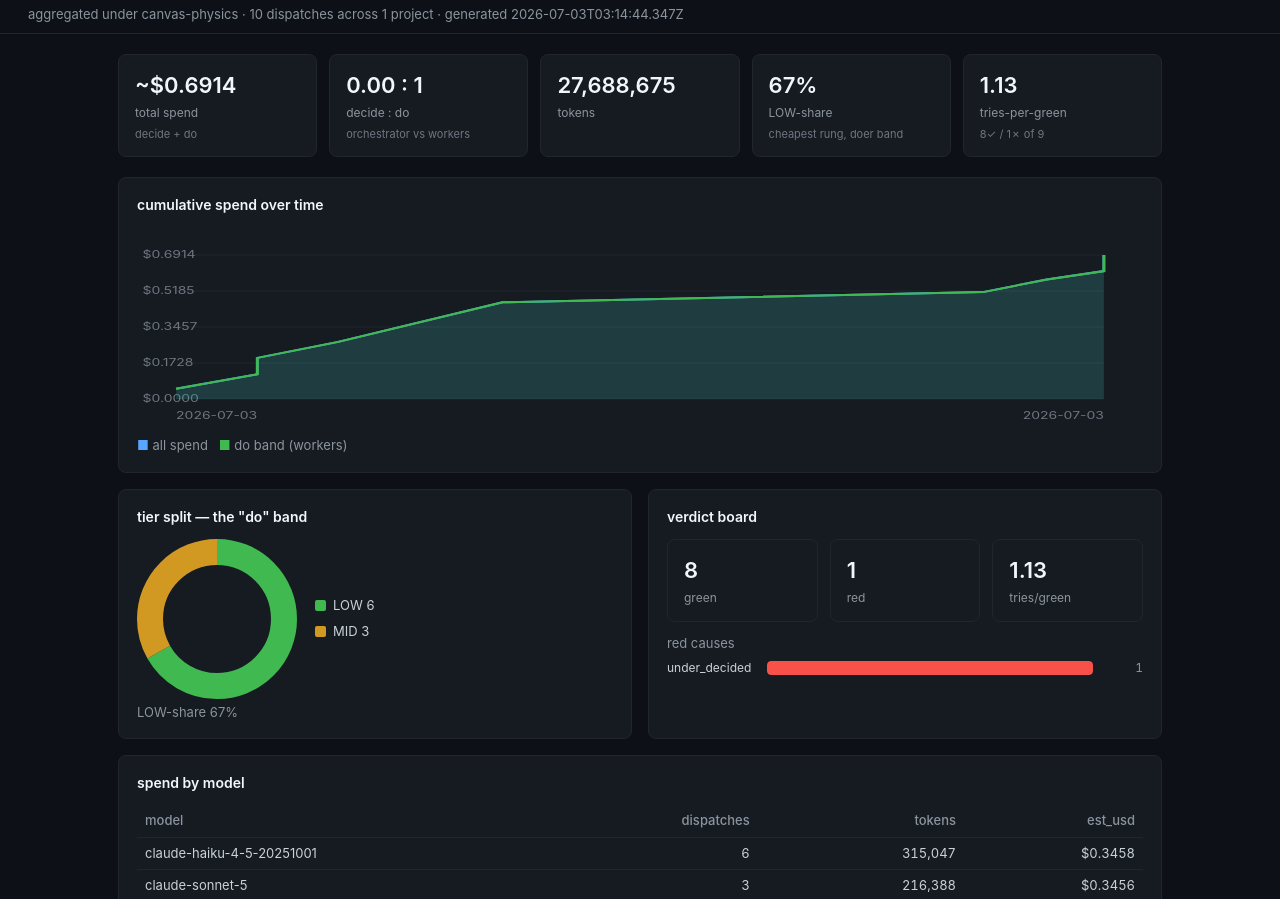
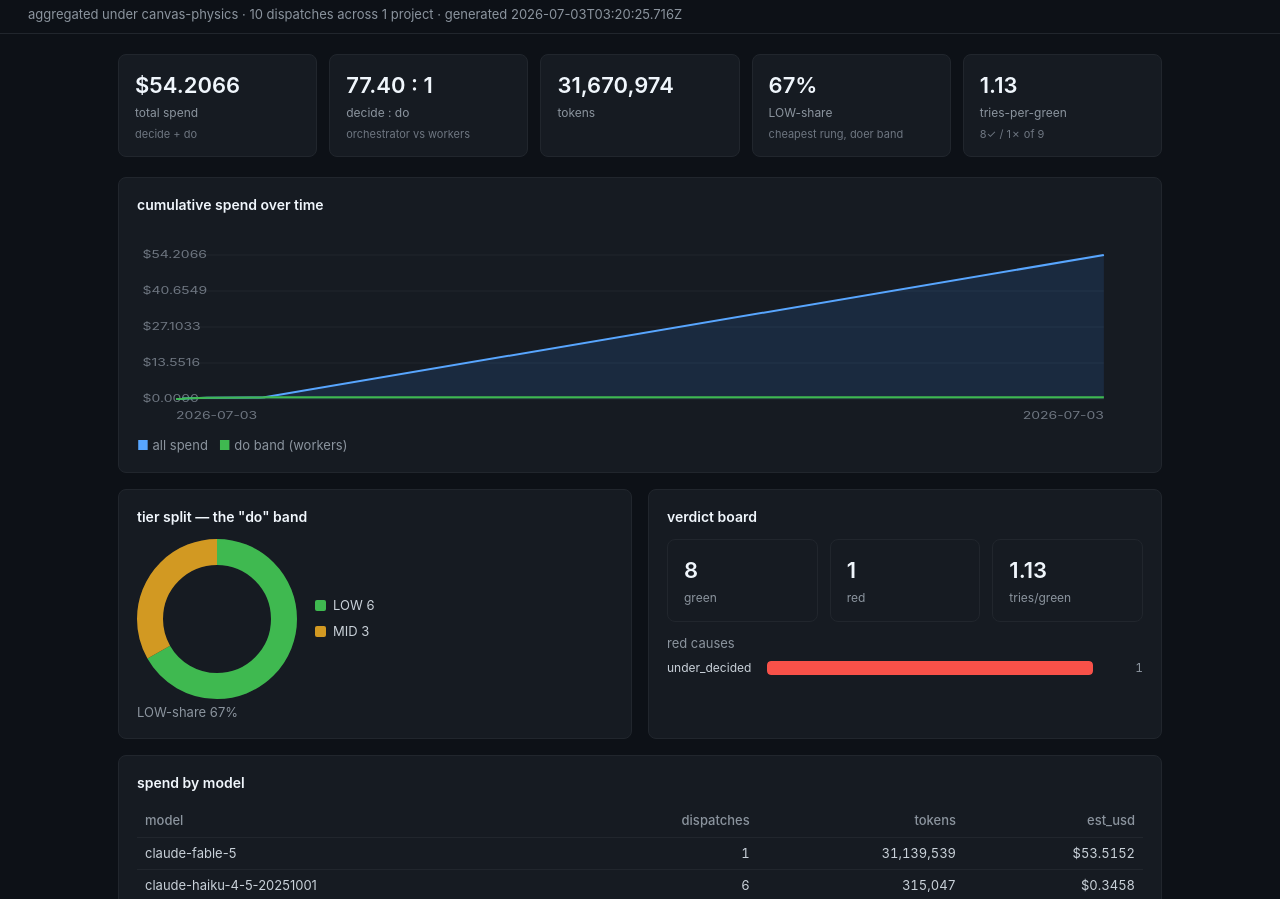
Before and after one commit to SCoureFoure/canvas-physics, a website: page dashboard.html in a window 1280 px wide. Shown: the part 53-952 px from the top of the page. Drawn offline with Linux system fonts and the light colour scheme.

Commit message:
Reprice orchestrator (fable) rows in cost dashboard
claude-fable-5 had no pricing key in tiers.json, so the Stop meter
logged tokens with est_usd null and the dashboard showed ~$0. Added
fable pricing ($10/$50 per MTok, cache read $1, cache write $12.50)
and backfilled the ledger rows.

Co-Authored-By: Claude Fable 5 <noreply@anthropic.com>

```diff
--- a/dashboard.html
+++ b/dashboard.html
@@ -41,23 +41,23 @@
 <body>
 <header>
   <h1>warboss-horde ledger</h1>
-  <div class="sub">aggregated under canvas-physics · 10 dispatches across 1 project · generated 2026-07-03T03:14:44.347Z</div>
+  <div class="sub">aggregated under canvas-physics · 10 dispatches across 1 project · generated 2026-07-03T03:20:25.716Z</div>
 </header>
 <main>
   <div class="kpis">
-    <div class="kpi"><div class="kpi-v">~$0.6914</div><div class="kpi-l">total spend</div><div class="kpi-h">decide + do</div></div>
-    <div class="kpi"><div class="kpi-v">0.00 : 1</div><div class="kpi-l">decide : do</div><div class="kpi-h">orchestrator vs workers</div></div>
-    <div class="kpi"><div class="kpi-v">27,688,675</div><div class="kpi-l">tokens</div></div>
+    <div class="kpi"><div class="kpi-v">$54.2066</div><div class="kpi-l">total spend</div><div class="kpi-h">decide + do</div></div>
+    <div class="kpi"><div class="kpi-v">77.40 : 1</div><div class="kpi-l">decide : do</div><div class="kpi-h">orchestrator vs workers</div></div>
+    <div class="kpi"><div class="kpi-v">31,670,974</div><div class="kpi-l">tokens</div></div>
     <div class="kpi"><div class="kpi-v">67%</div><div class="kpi-l">LOW-share</div><div class="kpi-h">cheapest rung, doer band</div></div>
     <div class="kpi"><div class="kpi-v">1.13</div><div class="kpi-l">tries-per-green</div><div class="kpi-h">8✓ / 1✗ of 9</div></div>
   </div>
 
   <section class="card"><h2>cumulative spend over time</h2><div class="donut-wrap"></div><svg viewBox="0 0 720 200" width="100%" height="200" preserveAspectRatio="none" role="img">
-    <line x1="28" y1="172.0" x2="692" y2="172.0" stroke="#21262d"/><text x="4" y="175.0" class="ax">$0.0000</text><line x1="28" y1="136.0" x2="692" y2="136.0" stroke="#21262d"/><text x="4" y="139.0" class="ax">$0.1728</text><line x1="28" y1="100.0" x2="692" y2="100.0" stroke="#21262d"/><text x="4" y="103.0" class="ax">$0.3457</text><line x1="28" y1="64.0" x2="692" y2="64.0" stroke="#21262d"/><text x="4" y="67.0" class="ax">$0.5185</text><line x1="28" y1="28.0" x2="692" y2="28.0" stroke="#21262d"/><text x="4" y="31.0" class="ax">$0.6914</text>
-    <path d="M28.0 161.8 L86.1 147.3 L86.1 130.9 L144.0 114.9 L261.6 75.3 L605.5 65.1 L651.1 52.5 L692.0 44.1 L692.0 28.0 L692.0 172.0 L28.0 172.0 Z" fill="#388bfd22" stroke="none"/>
-    <path d="M28.0 161.8 L86.1 147.3 L86.1 130.9 L144.0 114.9 L261.6 75.3 L605.5 65.1 L651.1 52.5 L692.0 44.1 L692.0 28.0" fill="none" stroke="#58a6ff" stroke-width="2"/>
-    <path d="M28.0 161.8 L86.1 147.3 L86.1 130.9 L144.0 114.9 L261.6 75.3 L605.5 65.1 L651.1 52.5 L692.0 44.1 L692.0 28.0 L692.0 172.0 L28.0 172.0 Z" fill="#3fb95022" stroke="none"/>
-    <path d="M28.0 161.8 L86.1 147.3 L86.1 130.9 L144.0 114.9 L261.6 75.3 L605.5 65.1 L651.1 52.5 L692.0 44.1 L692.0 28.0" fill="none" stroke="#3fb950" stroke-width="2"/>
+    <line x1="28" y1="172.0" x2="692" y2="172.0" stroke="#21262d"/><text x="4" y="175.0" class="ax">$0.0000</text><line x1="28" y1="136.0" x2="692" y2="136.0" stroke="#21262d"/><text x="4" y="139.0" class="ax">$13.5516</text><line x1="28" y1="100.0" x2="692" y2="100.0" stroke="#21262d"/><text x="4" y="103.0" class="ax">$27.1033</text><line x1="28" y1="64.0" x2="692" y2="64.0" stroke="#21262d"/><text x="4" y="67.0" class="ax">$40.6549</text><line x1="28" y1="28.0" x2="692" y2="28.0" stroke="#21262d"/><text x="4" y="31.0" class="ax">$54.2066</text>
+    <path d="M28.0 171.9 L33.5 171.7 L33.5 171.5 L39.0 171.3 L50.2 170.8 L82.9 170.6 L87.2 170.5 L91.1 170.4 L91.1 170.2 L692.0 28.0 L692.0 172.0 L28.0 172.0 Z" fill="#388bfd22" stroke="none"/>
+    <path d="M28.0 171.9 L33.5 171.7 L33.5 171.5 L39.0 171.3 L50.2 170.8 L82.9 170.6 L87.2 170.5 L91.1 170.4 L91.1 170.2 L692.0 28.0" fill="none" stroke="#58a6ff" stroke-width="2"/>
+    <path d="M28.0 171.9 L33.5 171.7 L33.5 171.5 L39.0 171.3 L50.2 170.8 L82.9 170.6 L87.2 170.5 L91.1 170.4 L91.1 170.2 L692.0 170.2 L692.0 172.0 L28.0 172.0 Z" fill="#3fb95022" stroke="none"/>
+    <path d="M28.0 171.9 L33.5 171.7 L33.5 171.5 L39.0 171.3 L50.2 170.8 L82.9 170.6 L87.2 170.5 L91.1 170.4 L91.1 170.2 L692.0 170.2" fill="none" stroke="#3fb950" stroke-width="2"/>
     <text x="28" y="192" class="ax">2026-07-03</text>
     <text x="692" y="192" class="ax" text-anchor="end">2026-07-03</text>
   </svg><div class="sub"><span style="color:#58a6ff">■</span> all spend &nbsp; <span style="color:#3fb950">■</span> do band (workers)</div></section>
@@ -73,11 +73,11 @@
     </div></div></section>
   </div>
 
-  <section class="card"><h2>spend by model</h2><table><thead><tr><th>model</th><th class="r">dispatches</th><th class="r">tokens</th><th class="r">est_usd</th></tr></thead><tbody><tr><td>claude-haiku-4-5-20251001</td><td class="r">6</td><td class="r">315,047</td><td class="r">$0.3458</td></tr><tr><td>claude-sonnet-5</td><td class="r">3</td><td class="r">216,388</td><td class="r">$0.3456</td></tr><tr><td>claude-fable-5</td><td class="r">1</td><td class="r">27,157,240</td><td class="r">~$0.0000</td></tr></tbody></table></section>
+  <section class="card"><h2>spend by model</h2><table><thead><tr><th>model</th><th class="r">dispatches</th><th class="r">tokens</th><th class="r">est_usd</th></tr></thead><tbody><tr><td>claude-fable-5</td><td class="r">1</td><td class="r">31,139,539</td><td class="r">$53.5152</td></tr><tr><td>claude-haiku-4-5-20251001</td><td class="r">6</td><td class="r">315,047</td><td class="r">$0.3458</td></tr><tr><td>claude-sonnet-5</td><td class="r">3</td><td class="r">216,388</td><td class="r">$0.3456</td></tr></tbody></table></section>
 
   <section class="card"><h2>spend by task — the &quot;do&quot; band</h2><table><thead><tr><th>task / slice</th><th class="r">dispatches</th><th class="r">tokens</th><th class="r">est_usd</th><th class="r">verdict</th></tr></thead><tbody><tr><td>(untitled)</td><td class="r">9</td><td class="r">531,435</td><td class="r">$0.6914</td><td class="r"><span class="pill g">8✓</span> <span class="pill r">1✗</span></td></tr></tbody></table></section>
 
-  <section class="card"><h2>by project</h2><table><thead><tr><th>project</th><th class="r">dispatches</th><th class="r">tokens</th><th class="r">est_usd</th><th class="r">verdicts</th></tr></thead><tbody><tr><td>.</td><td class="r">10</td><td class="r">27,688,675</td><td class="r">~$0.6914</td><td class="r"><span class="pill g">8✓</span> <span class="pill r">1✗</span></td></tr></tbody></table></section>
+  <section class="card"><h2>by project</h2><table><thead><tr><th>project</th><th class="r">dispatches</th><th class="r">tokens</th><th class="r">est_usd</th><th class="r">verdicts</th></tr></thead><tbody><tr><td>.</td><td class="r">10</td><td class="r">31,670,974</td><td class="r">$54.2066</td><td class="r"><span class="pill g">8✓</span> <span class="pill r">1✗</span></td></tr></tbody></table></section>
 
   <p class="muted" style="font-size:12px;margin-top:24px">Costs are estimates from the ledger's per-row <code>est_usd</code> (usage × tiers.json price). Reconcile against <code>/cost</code> for the ground-truth session figure.</p>
 </main>
```
